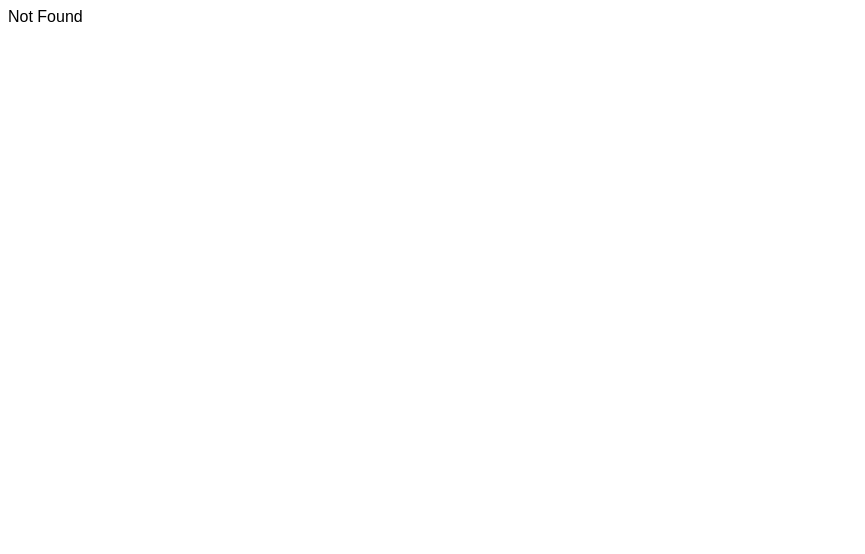
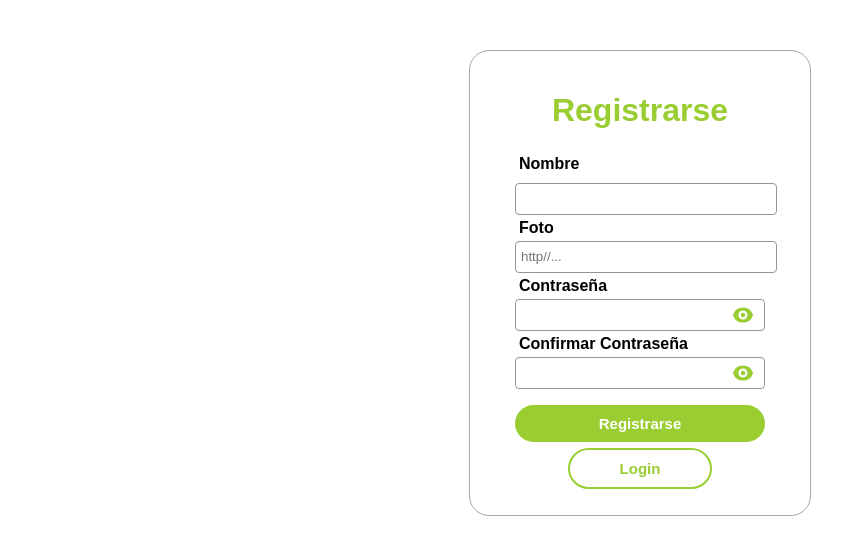
Before and after one commit to SebasHG11/Fake-Store-React-con-Vite-, a React (Vite) app: page /registro in a window 1280 px wide. Shown: the top 554 px of the page, without its empty margins (0-865 px from the left). Built offline with nearby package versions, Linux system fonts and the light colour scheme; a web font is replaced by a local one.

Commit message:
Agrego pagina de registro

```diff
--- a/src/App.jsx
+++ b/src/App.jsx
@@ -13,6 +13,7 @@ import { PaginaLogin } from './Paginas/PaginaLogin'
 import { RutaProtegida } from './Componentes/RutaProtegida'
 import { useContext } from 'react'
 import { Cuenta } from './Paginas/Cuenta'
+import { PaginaRegistro } from './Paginas/PaginaRegistro'
 
 const AppRoutes = () =>{
   const context = useContext(AppContent)
@@ -26,6 +27,11 @@ const AppRoutes = () =>{
       path: '/login',
       element:
         <PaginaLogin />
+    },
+    {
+      path: '/registro',
+      element:
+        <PaginaRegistro />
     },
     {
       path: '/home',
--- a/src/Componentes/CardCuenta/index.jsx
+++ b/src/Componentes/CardCuenta/index.jsx
@@ -7,6 +7,10 @@ import { FormEditarCuenta } from '../FormEditarCuenta'
 
 export const CardCuenta = () =>{
     const context = useContext(AppContext)
+
+    const handleImageError = (event) => {
+        event.target.src = 'https://img.freepik.com/vector-gratis/circulo-azul-usuario-blanco_78370-4707.jpg?size=338&ext=jpg';
+    }
 
     const handleEditarCuenta = (event) =>{
         event.preventDefault()
@@ -21,7 +25,11 @@ export const CardCuenta = () =>{
             </ModalFormEditar>
         }
         <div className='container-card-cuenta'>
-            <img src={context.userActual.foto} alt={context.userActual.nombre} />
+            <img
+                src={context.userActual.foto}
+                alt={context.userActual.nombre}
+                onError={handleImageError}
+            />
             <span
             className='icono-edit-foto'
             onClick={(event)=>{
--- a/src/Componentes/FormLogin/index.jsx
+++ b/src/Componentes/FormLogin/index.jsx
@@ -5,11 +5,23 @@ import '../FormLogin/styles.css'
 import { useContext, useEffect, useState } from 'react'
 import { AppContext } from '../../Context'
 import { useNavigate } from 'react-router-dom'
-import { useFetchData } from '../../Helpers/useFetchData'
+import { NavLink } from 'react-router-dom'
+import { EyeIcon, EyeSlashIcon } from '@heroicons/react/16/solid'
 
 export const FormLogin = () =>{
     const context = useContext(AppContext)
     const navigate = useNavigate()
+    const [showPassword, setShowPassword] = useState(false)
+
+    const handleIrRegistro = (event) =>{
+        event.preventDefault()
+        navigate('/registro')
+    }
+
+    const handleShowPassword = (event) =>{
+        event.preventDefault()
+        setShowPassword(!showPassword)
+    }
 
     const initialState ={
         name: '',
@@ -33,8 +45,7 @@ export const FormLogin = () =>{
             toast.success('¡Iniciaste sesión!', { duration: 3000 })
 
         }catch(error){
-            console.log('Error:',error)
-            toast.error('¡Ha ocurrido un error!')
+            toast.error('¡El correo o la contraseña es incorrecto!', { duration: 3000 })
         }
     }
 
@@ -63,16 +74,35 @@ export const FormLogin = () =>{
                     onChange={onInputChange}
                     />
                 <label htmlFor="contraseña">Contraseña</label>
+
+                <div className='password-container'>
                 <input
                     className='form-login-input'
-                    type="password"
+                    type={showPassword ? "text" : "password" }
                     name="contraseña"
                     value={contraseña}
                     onChange={onInputChange}
-                    />
+                />
+                    <button
+                        className='toggle-password-btn'
+                        onClick={handleShowPassword}
+                    >
+                        {showPassword ?
+                            <EyeSlashIcon style={{ width: '24px', height: '24px', color: 'yellowgreen' }} /> :
+                            <EyeIcon style={{ width: '24px', height: '24px', color: 'yellowgreen' }} />
+                        }
+                    </button>
+                </div>
+
                 <input className='form-login-btn' type="submit" value='Login' />
             </form>
-            <span className='registrar-btn'>Crear Cuenta</span>
+                <span
+                className='registrar-btn'
+                onClick={handleIrRegistro}
+                >
+                    Crear Cuenta
+                </span>
+
         </div>
     )
 }
--- a/src/Componentes/FormLogin/styles.css
+++ b/src/Componentes/FormLogin/styles.css
@@ -66,3 +66,31 @@
 .registrar-btn:hover {
     background-color: rgb(224, 220, 220);
 }
+
+.header-registro{
+    color: yellowgreen;
+}
+
+.password-container {
+    position: relative;
+    display: flex;
+    align-items: center;
+}
+
+.toggle-password-btn {
+    background: none;
+    border: none;
+    cursor: pointer;
+    position: absolute;
+    right: 10px;
+    top: 50%;
+    transform: translateY(-50%);
+    display: flex;
+    align-items: center;
+    justify-content: center;
+    padding: 0;
+}
+
+.toggle-password-btn:focus {
+    outline: none;
+}
--- /dev/null
+++ b/src/Componentes/FormRegistro/index.jsx
@@ -0,0 +1,148 @@
+import '../FormLogin/styles.css'
+import { useNavigate } from 'react-router-dom'
+import { EyeIcon, EyeSlashIcon } from '@heroicons/react/16/solid'
+import { useState } from 'react'
+import { useForm } from '../../Helpers/useForm'
+import { toast } from 'sonner'
+import axios from 'axios'
+
+export const FormRegistro = () =>{
+    const navigate = useNavigate()
+    const [showPassword, setShowPassword] = useState(false)
+
+    const handleShowPassword = (event) =>{
+        event.preventDefault()
+        setShowPassword(!showPassword)
+    }
+
+    const handleIrLogin = (event) =>{
+        event.preventDefault()
+        navigate('/login')
+    }
+
+    const initialState = {
+        nombre: '',
+        foto: '',
+        contraseña: '',
+        confirmarContraseña: ''
+    }
+
+    const {formState, setFormState, onInputChange} = useForm(initialState)
+    const{nombre, foto, contraseña, confirmarContraseña} = formState
+
+    const postData = async(url, data) =>{
+        try{
+            const res = await axios.post(url, data)
+            navigate('/login')
+            setFormState(initialState)
+            toast.success("¡Usuario registrado con exito!", {duration: 3000})
+        }catch(error){
+            console.log(error)
+            toast.error("¡Ha ocurrido un error!", {duration: 3000})
+        }
+
+    }
+
+    const onSubmit = (event) =>{
+        event.preventDefault()
+
+        if (nombre.length < 8) {
+            toast.error("El nombre debe tener al menos 8 caracteres", { duration: 3000 })
+            return
+        }
+
+        if (contraseña !== confirmarContraseña) {
+            toast.error("Las contraseñas no coinciden", { duration: 3000 })
+            return
+        }
+
+        if (contraseña.length < 8) {
+            toast.error("La contraseña debe tener al menos 8 caracteres", { duration: 3000 })
+            return
+        }
+
+        const envio = {
+            nombre: nombre,
+            contraseña: contraseña,
+            rol: "basico",
+            foto: foto
+        }
+
+        postData('http://localhost:5164/api/Registro', envio)
+    }
+
+    return(
+        <div className='container-form-login'>
+            <h1 className='header-registro'>Registrarse</h1>
+            <form
+                className="form-login"
+                onSubmit={onSubmit}
+            >
+                <label htmlFor="nombre">Nombre</label>
+                <input
+                    className='form-login-input'
+                    type="text"
+                    name="nombre"
+                    value={nombre}
+                    onChange={onInputChange}
+                />
+                <label htmlFor="foto">Foto</label>
+                <input
+                    className='form-login-input'
+                    type="text"
+                    name="foto"
+                    placeholder='http//...'
+                    value={foto}
+                    onChange={onInputChange}
+                />
+                <label htmlFor="contraseña">Contraseña</label>
+
+                <div className='password-container'>
+                    <input
+                        className='form-login-input'
+                        type={showPassword ? "text" : "password" }
+                        name="contraseña"
+                        value={contraseña}
+                        onChange={onInputChange}
+                    />
+                    <button
+                    className='toggle-password-btn'
+                    onClick={handleShowPassword}>
+                        {showPassword ?
+                            <EyeSlashIcon style={{ width: '24px', height: '24px', color: 'yellowgreen' }} /> :
+                            <EyeIcon style={{ width: '24px', height: '24px', color: 'yellowgreen' }} />
+                        }
+                    </button>
+                </div>
+
+                <label htmlFor="confirmarContraseña">Confirmar Contraseña</label>
+
+                <div className='password-container'>
+                    <input
+                        className='form-login-input'
+                        type={showPassword ? "text" : "password" }
+                        name="confirmarContraseña"
+                        value={confirmarContraseña}
+                        onChange={onInputChange}
+                    />
+                    <button
+                    className='toggle-password-btn'
+                    onClick={handleShowPassword}>
+                        {showPassword ?
+                            <EyeSlashIcon style={{ width: '24px', height: '24px', color: 'yellowgreen' }} /> :
+                            <EyeIcon style={{ width: '24px', height: '24px', color: 'yellowgreen' }} />
+                        }
+                    </button>
+                </div>
+
+                <input className='form-login-btn' type="submit" value="Registrarse" />
+            </form>
+            <span
+            className='registrar-btn'
+            onClick={handleIrLogin}
+            >
+                Login
+            </span>
+        </div>
+    )
+}
--- a/src/Componentes/NavBar/index.jsx
+++ b/src/Componentes/NavBar/index.jsx
@@ -9,11 +9,15 @@ export const NavBar = () =>{
     const context = useContext(AppContext)
     const navigate = useNavigate()
 
-    const LogOut = (event) =>{
-        event.preventDefault()
+    const LogOut = () =>{
         localStorage.removeItem('TOKEN-SHOP')
         context.setIsAuthenticated(false)
+        context.setAsideDetalleOrden(false)
         navigate('/login')
+    }
+
+    const handleImageError = (event) => {
+        event.target.src = 'https://img.freepik.com/vector-gratis/circulo-azul-usuario-blanco_78370-4707.jpg?size=338&ext=jpg';
     }
 
     return(
@@ -24,8 +28,9 @@ export const NavBar = () =>{
                     <ul>
                         <li>
                             <img
-                            src={context.userActual.foto || 'https://img.freepik.com/vector-gratis/circulo-azul-usuario-blanco_78370-4707.jpg?size=338&ext=jpg'}
+                            src={context.userActual.foto}
                             alt={context.userActual.nombre}
+                            onError={handleImageError}
                             className='foto-perfil'
                             />
                         </li>
--- a/src/Paginas/PaginaLogin/index.jsx
+++ b/src/Paginas/PaginaLogin/index.jsx
@@ -5,7 +5,7 @@ import { Toaster } from 'sonner'
 export const PaginaLogin = () =>{
     return(
         <div className="container-pagina-login">
-            <Toaster />
+            <Toaster richColors />
             <FormLogin />
         </div>
     )
--- /dev/null
+++ b/src/Paginas/PaginaRegistro/index.jsx
@@ -0,0 +1,12 @@
+import { FormRegistro } from '../../Componentes/FormRegistro'
+import { Toaster } from 'sonner'
+import '../PaginaLogin/styles.css'
+
+export const PaginaRegistro = () =>{
+    return(
+        <div className="container-pagina-login">
+           <Toaster richColors />
+           <FormRegistro />
+        </div>
+    )
+}
```
